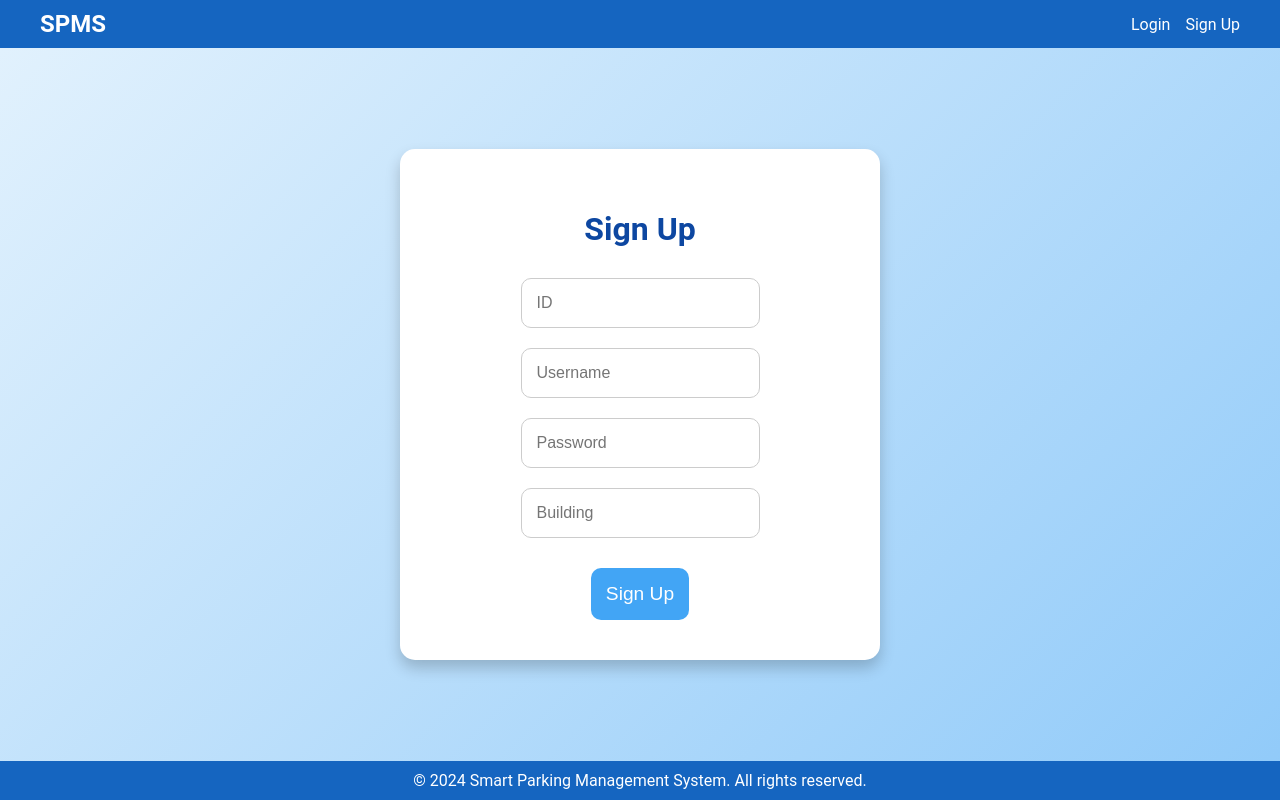
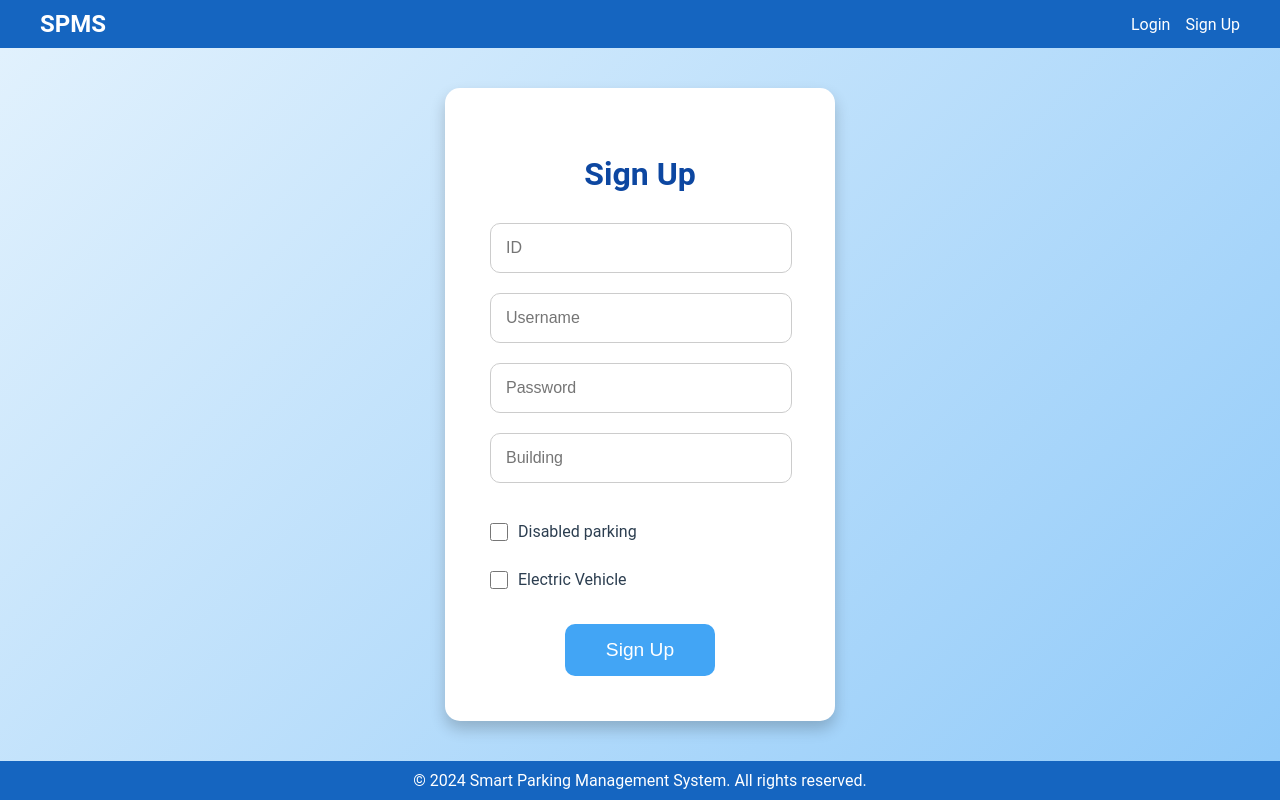
Before and after one commit to EitanBellaiche/SPMS-PROJECT, a React (Create React App) app in the folder client/: page /signup in a window 1280 px wide. Built offline with nearby package versions, Linux system fonts and the light colour scheme.

Commit message:
update_signuo_jsx

```diff
--- a/client/src/Signup.css
+++ b/client/src/Signup.css
@@ -43,12 +43,13 @@ nav a:hover {
 
 .signup-container {
     background-color: white;
-    padding: 40px;
+    padding: 45px;
     border-radius: 15px;
     box-shadow: 0 8px 15px rgba(0, 0, 0, 0.2);
     text-align: center;
-    max-width: 400px;
-    width: 90%;
+    max-width: 300px;
+    width: 60%;
+    margin: center;
 }
 
 .signup-container h1 {
@@ -58,6 +59,7 @@ nav a:hover {
 }
 
 .signup-form input {
+    width: 90%;
     padding: 15px;
     margin: 10px 0;
     border: 1px solid #ccc;
@@ -65,9 +67,37 @@ nav a:hover {
     font-size: 1rem;
 }
 
-.signup-form button {
+/* Checkbox Container */
+.checkbox-container {
+    display: flex;
+    flex-direction: column;
+    align-items: flex-start;
+    margin-top: 15px;
+}
+
+.checkbox-container label {
+    display: flex;
+    align-items: center;
+    font-size: 1rem;
+    color: #2c3e50;
+    margin: 5px 0;
+}
+
+.checkbox-container input {
+    margin-right: 10px;
+    width: 18px;
+    height: 18px;
+    cursor: pointer;
+}
+
+/* Button */
+.button-container {
+    margin-top: 20px;
+}
+
+.submit-button {
+    width: 50%;
     padding: 15px;
-    margin-top: 20px;
     background-color: #42a5f5;
     color: white;
     font-size: 1.2rem;
@@ -77,8 +107,15 @@ nav a:hover {
     transition: background-color 0.3s ease;
 }
 
-.signup-form button:hover {
+.submit-button:hover {
     background-color: #1e88e5;
+}
+
+/* Error Message */
+.error-message {
+    color: red;
+    font-size: 1rem;
+    margin-top: 10px;
 }
 
 /* Footer */
--- a/client/src/Signup.jsx
+++ b/client/src/Signup.jsx
@@ -10,13 +10,18 @@ const Signup = () => {
     username: "",
     password: "",
     building: "",
+    handicapParking: false,
+    electricVehicle: false,
   });
 
   const [errorMessage, setErrorMessage] = useState("");
 
-  // עדכון השדות בעת שינוי קלט
   const handleChange = (e) => {
-    setFormData({ ...formData, [e.target.name]: e.target.value });
+    const { name, value, type, checked } = e.target;
+    setFormData({
+      ...formData,
+      [name]: type === "checkbox" ? checked : value,
+    });
   };
 
   const handleSubmit = async (e) => {
@@ -34,7 +39,7 @@ const Signup = () => {
 
       if (data.success) {
         alert("Registration successful!");
-        navigate("/"); // ניווט חזרה לדף הכניסה
+        navigate("/");
       } else {
         setErrorMessage(data.message || "Error: wrong details.");
       }
@@ -44,10 +49,8 @@ const Signup = () => {
     }
   };
 
-
   return (
     <div className="signup-page">
-      {/* Header */}
       <header className="header">
         <div className="logo">SPMS</div>
         <nav>
@@ -56,7 +59,6 @@ const Signup = () => {
         </nav>
       </header>
 
-      {/* Main Content */}
       <main className="signup-main">
         <div className="signup-container">
           <h1>Sign Up</h1>
@@ -93,7 +95,25 @@ const Signup = () => {
               onChange={handleChange}
               required
             />
-            {/* עוטפים את הכפתור ב-div */}
+            <div className="checkbox-container">
+              <label>
+                <input
+                  type="checkbox"
+                  name="is_disabled_user"
+                  checked={formData.is_disabled_user}
+                  onChange={(e) => setFormData({ ...formData, is_disabled_user: e.target.checked })}
+                />
+                Disabled parking
+              </label>
+              <label>
+                <input
+                  type="checkbox"
+                  name="is_electric_car"
+                  checked={formData.is_electric_car}
+                  onChange={(e) => setFormData({ ...formData, is_electric_car: e.target.checked })}
+                /> Electric Vehicle
+              </label>
+            </div>
             <div className="button-container">
               <button type="submit" className="submit-button">Sign Up</button>
             </div>
@@ -102,7 +122,6 @@ const Signup = () => {
         </div>
       </main>
 
-      {/* Footer */}
       <footer className="footer">
         © 2024 Smart Parking Management System. All rights reserved.
       </footer>
```
Also changed, not shown: 1 other file (tests, documents, lock files or other folders).
